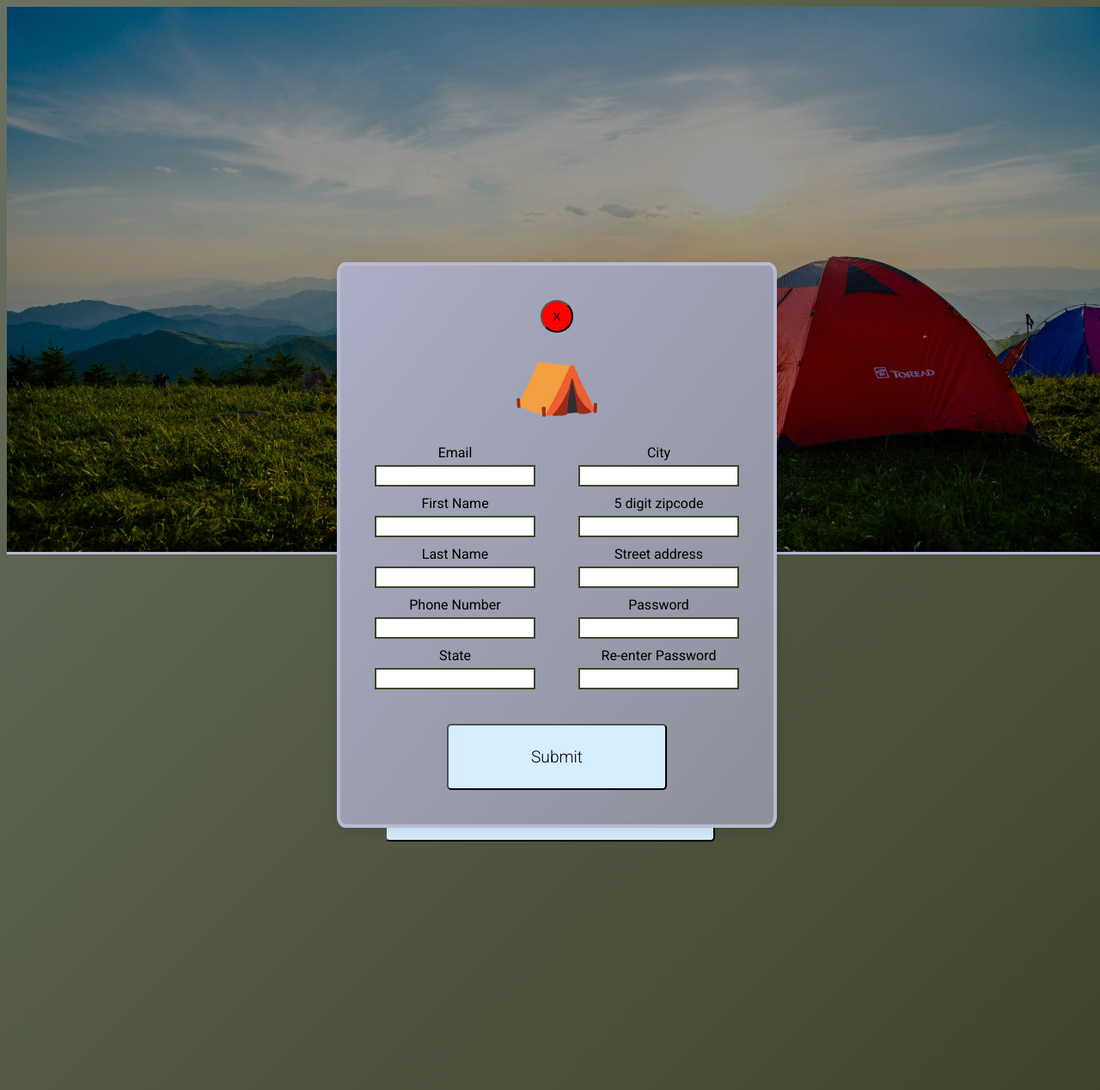
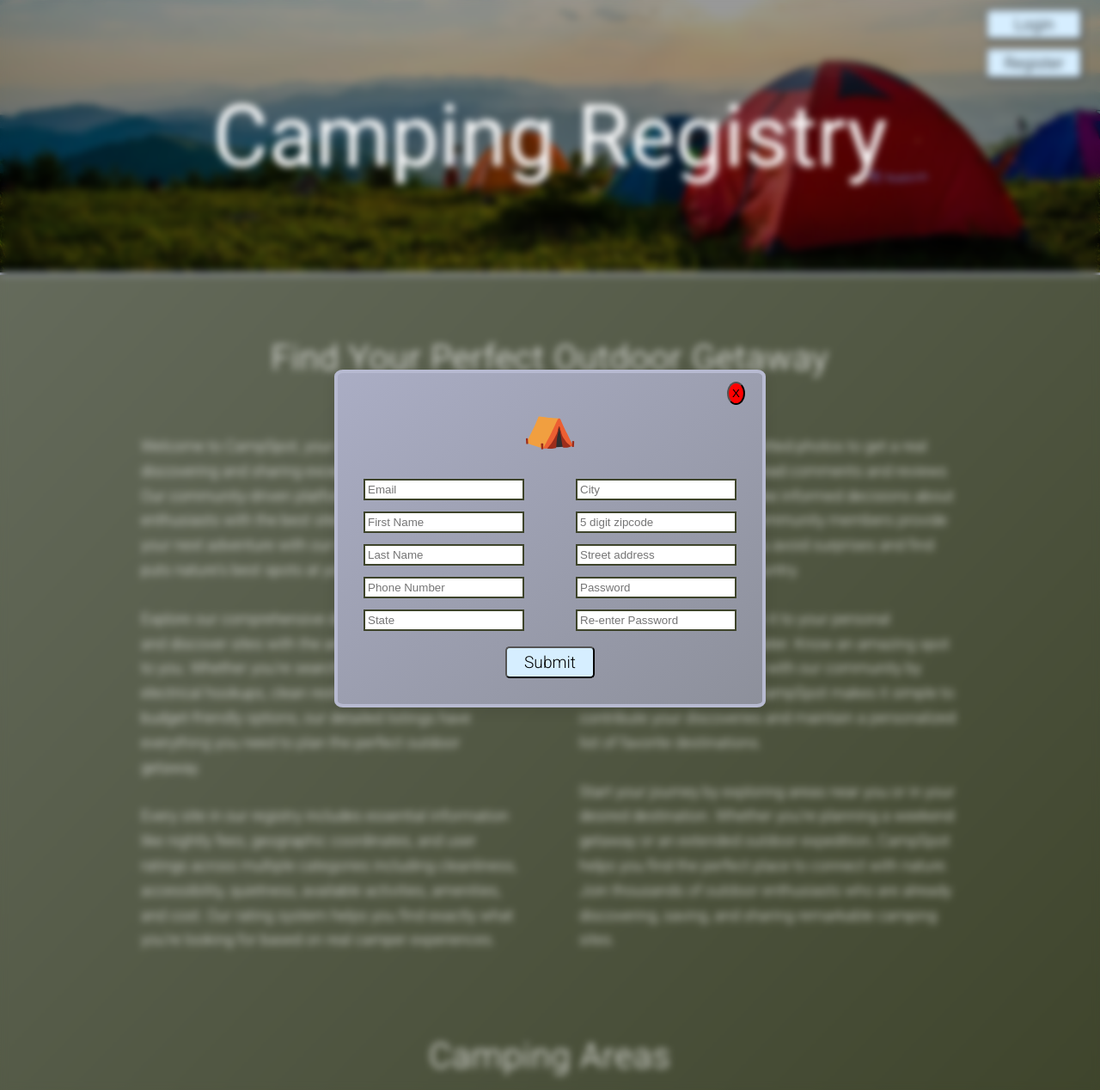
Before and after one commit to Qdavis24/CampingRegistry, a Flask app: page / in a window 1280 px wide, after a click on "Login". Shown: the whole page at 86% size. Run offline with Flask 3, Linux system fonts and the light colour scheme; data that the repository does not hold is empty; parts of the project's set-up code (start-up, migrations or seed data) failed here and were passed over; some libraries are stand-ins or nearby versions.

Commit message:
finish index page

```diff
--- a/app/static/styles.css
+++ b/app/static/styles.css
@@ -12,57 +12,84 @@
     --accent-border-dark: #7A7E87;   /* Darker version of dark grey */
     --accent-highlight: #9FA786;     /* Midtone between light and dark green */
 }
+body {
+    margin: 0;
+    padding: 0;
+    width: 100vw;
+    overflow-x: hidden;
+    background: linear-gradient(to bottom right,
+            var(--bg-light-green),
+            var(--bg-dark-green));
+}
 h1 {
     font-family: "Roboto", sans-serif;
     font-weight: 400;
     font-size: 100px;
     color: white;
 }
+h2 {
+    font-family: "Roboto", sans-serif;
+    font-weight: 300;
+    font-size: 40px;
+    color: white;
+    margin-top: 25px;
+    margin-bottom: 15px;
+    letter-spacing: 1px;
+}
+
+p {
+    font-family: "Roboto", sans-serif;
+    font-weight: 300;
+    font-size: 18px;
+    line-height: 1.6;
+    color: rgba(255, 255, 255, 0.9);
+    margin-bottom: 20px;
+    max-width: 800px;
+}
 .hero {
     width: 100vw;
-    height: 50vh;
+    height: 25vh;
+    position:relative;
     background-image: url("../static/hero_backdrop.jpg");
     background-size: cover;
-    background-position-y: 50%;
+    background-position-y: 62%;
     background-color: rgba(0, 0, 0, .4);
     background-blend-mode: overlay;
     border-bottom: solid var(--accent-border-light) 3px;
 }
+.blur-bg {
+    -webkit-backdrop-filter: blur(4px);
+    backdrop-filter: blur(4px);
+}
 
 .modal {
-    position: absolute;
+    position: fixed;
+    top: 0;
+    left: 0;
+    right: 0;
+    bottom: 0;
     z-index: 1;
     width: 100vw;
     height: 100vh;
-    -webkit-backdrop-filter: blur();
-    backdrop-filter: blur();
-    display: none;
+    opacity: 0;
+    transition: opacity .5s ease;
+    pointer-events: none;
+
 }
 .modal.active {
-    display: flex;
-}
-.grid {
-    margin-top: 50px;
-    width: 100vw;
-    display: grid;
-    grid-template-columns: repeat(3, 1fr);
-    gap: 8vw;
-}
-.grid-item {
-    background-color: var(--bg-light-grey);
-    border: 4px solid var(--accent-border-dark);
-    width: 100%;
-    height: 100%;
+    opacity: 1;
+    pointer-events: all;
+
 }
 .form-container {
     box-shadow: 0 4px 15px rgba(0,0,0,0.1);
-    padding: 40px;
+    padding: 30px;
     background: linear-gradient(to bottom right,
             var(--bg-light-grey),
             var(--bg-dark-grey));
     border: 4px solid var(--accent-border-light);
     border-radius: 2%;
-    max-height: 50vh;
+    position: relative;
 
 }
 
@@ -76,22 +103,34 @@ h1 {
     font-family: "Roboto", sans-serif;
     margin-top: 10px;
 }
-
-.close-button {
-    position: relative;
-    top: 0px;
-    right: 0px;
-    width: 3vw;
-    height: 3vh;
-    border-radius: 100%;
-    background-color: red;
+.grid {
+    margin-top: 50px;
+    width: 75vw;
+    display: grid;
+    grid-template-columns: repeat(3, 1fr);
+    gap: 8vw;
+}
+.grid-item {
+    background-color: var(--bg-light-grey);
+    border: 4px solid var(--accent-border-dark);
+    width: 100%;
+    height: 100%;
 }
 
+
+.top-right {
+    position: absolute;
+    top: 10px;
+    right: 20px;
+}
+.top-center {
+    position: absolute;
+    top:5px;
+}
 .button:hover {
     background-color: var(--bg-button-medium-blue);
 }
 .button {
-    margin-top: 40px;
     padding-top: 5px;
     padding-bottom: 5px;
     padding-left: 20px;
@@ -101,22 +140,40 @@ h1 {
     font-family: "Roboto", sans-serif;
     font-weight: 300;
     font-size: larger;
-    transition: background-color .3s ease-in-out;
+    transition: background-color .2s ease-in-out;
+}
+.button-close {
+    padding: 4px;
+    height:fit;
+    width: auto;
+    border-radius: 50%;
+    background-color: red;
+    transition: background-color .2s ease-in-out;
+}
+.button-close:hover {
+    background-color: lightcoral;
 }
 .button-large {
-    width: 30vw;
-    height: 10vh;
+    width: 30%;
+    height: 10%;
 }
 .button-medium {
-    width: 20vw;
-    height: 6vh;
+    width: 20%;
+    height: 6%;
 }
 .button-small {
-    width: 10vw;
-    height: 3vh;
+    width: 10%;
+    height: 3%;
+}
+.button-xsmall {
+    width: 4%;
+}
+.fit {
+    width: fit;
+    height: fit;
 }
 
-.full-screen {
+.background {
     background: linear-gradient(to bottom right,
             var(--bg-light-green),
             var(--bg-dark-green));
@@ -130,15 +187,42 @@ h1 {
     margin-top: 20px;
     display: flex;
     flex-direction: row;
-    gap: 50px;
+    gap: 60px;
 }
 
 .flex-col {
     display: flex;
     flex-direction: column;
+    gap: .5rem;
 }
 
 .flex-center {
     justify-content: center;
     align-items: center;
 }
+.container-xlarge {
+    width: 100%;
+}
+.container-large {
+    width: 75%;
+}
+.container-medium {
+    width: 50%;
+}
+.container-small {
+    width: 25%;
+}
+.text-container {
+    height: fit;
+}
+.text-container p {
+    padding: 4px;
+    transition: transform .5s ease, text-shadow 1s ease;
+    text-shadow: h-shadow v-shadow blur-radius color;
+}
+.text-container p:hover {
+    background-color: rgba(0, 0, 0, .3);
+    border-radius: 3px;
+    transform: scale(1.1);
+    text-shadow: 4px 4px 5px rgba(0, 0, 0, 0.5);
+}
--- a/app/templates/areas.html
+++ b/app/templates/areas.html
@@ -1,12 +1,16 @@
 {% extends "./partials/base.html"%}
+{%block title %}Camping Areas{% endblock %}
 {%block content %}
 {% if areas %}
-<div class="grid">
+
+    <div class="grid ">
         {% for area in areas %}
             <div class="flex flex-center grid-item">
                 <h2>{{area["name"]}}</h2>
             </div>
         {% endfor %}
         </div>
+
+
 {%endif%}
 {%endblock%}
--- a/app/templates/index.html
+++ b/app/templates/index.html
@@ -1,42 +1,45 @@
-{% from "macros/form_macros.html" import render_fields %}
-{% include 'svgs/svgs.html' %}
-{% extends "./partials/base.html" %}
-{% block content %}
-<div class="flex-col flex-center medium-container">
-    <button class="button button-large" onclick="loadModal('register-modal')">Login</button>
-    <button class="button button-large" onclick="loadModal('login-modal')">Register</button>
+{% from "macros/form_macros.html" import render_fields %} {% extends "./partials/base.html" %} {% block title %}Camping Registry{%endblock%} {% block content %}
+<div class="flex flex-center container-xlarge">
+    {% if not current_user.is_authenticated %}
+    <div class="flex-col flex-center container-large" style="margin-top: 3rem;">
+        <h2>Find Your Perfect Outdoor Getaway</h1>
+            <div class="flex-row flex-center">
+                <div class="text-container">
+                    <p>
+                        Welcome to CampSpot, your ultimate resource for discovering and sharing exceptional camping locations. Our community-driven platform connects outdoor enthusiasts with the best sites across the country. Find your next adventure with our easy-to-use interface that puts nature's best spots at your fingertips.
+                    </p>
+                    <p>
+                        Explore our comprehensive database of camping areas and discover sites with the amenities that matter most to you. Whether you're searching for locations with electrical hookups, clean restrooms, shower facilities, or budget-friendly options, our detailed listings have everything you need to plan the perfect outdoor getaway.
+                    </p>
+                    <p>
+                        Every site in our registry includes essential information like nightly fees, geographic coordinates, and user ratings across multiple categories including cleanliness, accessibility, quietness, available activities, amenities, and cost. Our rating system helps you find exactly what you're looking for based on real camper experiences.
+                    </p>
+                </div>
+                <div class="text-container">
+                    <p>
+                        Browse through user-submitted photos to get a real preview of each location. Read comments and reviews from fellow campers to make informed decisions about your next adventure. Our community members provide honest feedback to help you avoid surprises and find hidden gems across the country.
+                    </p>
+                    <p>
+                        Found a site you love? Save it to your personal collection for easy access later. Know an amazing spot that isn't listed yet? Share it with our community by creating a detailed listing. CampSpot makes it simple to contribute your discoveries and maintain a personalized list of favorite destinations.
+                    </p>
+                    <p>
+                        Start your journey by exploring areas near you or in your desired destination. Whether you're planning a weekend getaway or an extended outdoor expedition, CampSpot helps you find the perfect place to connect with nature. Join thousands of outdoor enthusiasts who are already discovering, saving, and sharing remarkable camping sites.
+                    </p>
+                </div>
+            </div>
+
+    </div>
+    {%endif%}
+
 </div>
-<div class="modal flex-center" id="login-modal">
-    <form class="form-container flex-col flex-center" method="POST" action="/register">
-        <button class="close-button" onclick="closeModal('login-modal')">X</button>
-        <svg width="100px" height="100px" viewBox="0 0 128 128" xmlns="http://www.w3.org/2000/svg"
-            xmlns:xlink="http://www.w3.org/1999/xlink" aria-hidden="true" role="img" class="iconify iconify--noto"
-            preserveAspectRatio="xMidYMid meet" fill="#000000">
-            <use href="#tent" />
-        </svg>
-        {{ render_fields(register_form, register_form_handler.fields, register_form_handler.break_point) }}
-    </form>
-</div>
-<div class="modal flex-center" id="register-modal">
-    <form class="form-container flex-col flex-center" method="POST" action="/login">
-        <button class="close-button" onclick="closeModal('register-modal')">X</button>
-        <svg width="100px" height="100px" viewBox="0 0 128 128" xmlns="http://www.w3.org/2000/svg"
-            xmlns:xlink="http://www.w3.org/1999/xlink" aria-hidden="true" role="img" class="iconify iconify--noto"
-            preserveAspectRatio="xMidYMid meet" fill="#000000">
-            <use href="#tent" />
-        </svg>
-        {{ render_fields(login_form, login_form_handler.fields, login_form_handler.break_point) }}
-    </form>
-</div>
-{%endblock %}
-{%block scripts %}
-<script>
-    function loadModal(modalId) {
-        document.getElementById(modalId).classList.add("active");
-    }
-    function closeModal(modalId) {
-        document.getElementById(modalId).classList.remove("active");
-    }
-
-</script>
+<div class="flex-col flex-center container-xlarge" style="margin-top: 3rem;">
+    <h2>Camping Areas</h1>
+    <div class="grid">
+        {% for area in areas %}
+            <div class="flex flex-center grid-item">
+                <h2>{{area["name"]}}</h2>
+            </div>
+        {% endfor %}
+        </div>
+    </div>
 {%endblock%}
--- a/app/templates/macros/form_macros.html
+++ b/app/templates/macros/form_macros.html
@@ -1,18 +1,7 @@
-{% macro render_fields(form, fields, break_point) %}
-{{ form.csrf_token }}
+
+{% macro render_fields(form, fields, break_point) %} {{ form.csrf_token }}
 <div class="flex-row">
-        <div class="flex-col flex-center">
-                {% for field in fields[:break_point] %}
-                {{ field.label(class="form-label") }}
-                {{ field(class="form-field") }}
-                {% endfor %}
-        </div>
-        <div class="flex-col flex-center">
-                {% for field in fields[break_point:] %}
-                {{ field.label(class="form-label") }}
-                {{ field(class="form-field") }}
-                {% endfor %}
-        </div>
+  <div class="flex-col flex-center">{% for field in fields[:break_point] %} {{ field(class="form-field", placeholder=field.label.text) }} {% endfor %}</div>
+  <div class="flex-col flex-center">{% for field in fields[break_point:] %} {{ field(class="form-field", placeholder=field.label.text) }} {% endfor %}</div>
 </div>
-{{ form.submit(class="button button-medium")}}
-{% endmacro %}
+{{ form.submit(class="button fit", style="margin-top: 10px;")}} {% endmacro %}
--- a/app/templates/partials/base.html
+++ b/app/templates/partials/base.html
@@ -1,22 +1,52 @@
+{% include 'svgs/svgs.html' %}
 <!DOCTYPE html>
 <html lang="en">
-
   <head>
-    <meta charset="UTF-8">
-    <meta name="viewport" content="width=device-width, initial-scale=1.0">
+    <meta charset="UTF-8" />
+    <meta name="viewport" content="width=device-width, initial-scale=1.0" />
     <title>Document</title>
-    <link rel="Stylesheet" type="text/css" href="../static/styles.css">
+    <link rel="Stylesheet" type="text/css" href="../static/styles.css" />
   </head>
 
-<body class="full-screen flex-col">
+  <body>
     <div class="flex flex-center hero">
+      {% if current_user.is_authenticated %}
+      <button class="button button-xsmall top-right flex flex-center">Logout</button>
+      {% else %}
+      <div class="flex-col top-right">
+        <button class="button fit flex flex-center" onclick="loadModal('login-modal')">Login</button>
+        <button class="button fit flex flex-center" onclick="loadModal('register-modal')">Register</button>
+      </div>
+
+      {%endif%}
       <h1>{% block title %}{% endblock %}</h1>
     </div>
-        {% block content %}
-        {% endblock %}
-    {% block scripts %}
-
-    {% endblock %}
+    {% block content %} {% endblock %}
+    <div class="modal flex flex-center blur-bg" id="login-modal">
+      <form class="form-container flex-col flex-center" method="POST" action="/register">
+        <svg width="60px" height="60px">
+            <use href="#tent" />
+          </svg>
+        <button class="button-close fit top-right" onclick="closeModal('login-modal')">X</button>
+        {{ render_fields(register_form, register_form_handler.fields, register_form_handler.break_point) }}
+      </form>
+    </div>
+    <div class="modal flex flex-center blur-bg" id="register-modal">
+      <form class="form-container flex-col flex-center" method="POST" action="/login">
+        <svg width="60px" height="60px">
+          <use href="#tent" />
+        </svg>
+        <button class="button-close fit top-right" onclick="closeModal('register-modal')">X</button>
+        {{ render_fields(login_form, login_form_handler.fields, login_form_handler.break_point) }}
+      </form>
+    </div>
+    <script>
+      function loadModal(modalId) {
+        document.getElementById(modalId).classList.add("active");
+      }
+      function closeModal(modalId) {
+        document.getElementById(modalId).classList.remove("active");
+      }
+    </script>
   </body>
-
 </html>
--- a/app/templates/svgs/svgs.html
+++ b/app/templates/svgs/svgs.html
@@ -1,6 +1,6 @@
-<svg width="0" height="0" xmlns="http://www.w3.org/2000/svg">
+<svg xmlns="http://www.w3.org/2000/svg" width="0" height="0">
     <defs>
-        <symbol id="tent">
+        <symbol id="tent" viewBox="0 0 128 128">
                 <g id="SVGRepo_bgCarrier" stroke-width="0"></g>
                 <g id="SVGRepo_tracerCarrier" stroke-linecap="round" stroke-linejoin="round"></g>
                 <g id="SVGRepo_iconCarrier">
--- a/app/views.py
+++ b/app/views.py
@@ -17,12 +17,19 @@ def index(register_form=None, login_form=None):
     register_form_handler: FormHandler = FormHandler(register_form)
     login_form: LoginForm = login_form or LoginForm()
     login_form_handler: FormHandler = FormHandler(login_form)
+    with current_app.retrieve_db_connection() as (connection, cursor):
+        try:
+            cursor.execute("SELECT * FROM area;")
+            areas = cursor.fetchall()
+        except Exception as e:
+            logging.error(e)
     return render_template(
         "index.html",
         register_form=register_form,
         register_form_handler=register_form_handler,
         login_form=login_form,
-        login_form_handler=login_form_handler
+        login_form_handler=login_form_handler,
+        areas=areas
     )
 
 
@@ -90,7 +97,6 @@ def areas():
         try:
             cursor.execute("SELECT * FROM area;")
             areas = cursor.fetchall()
-            print(areas)
         except Exception as e:
             logging.error(e)
     return render_template("areas.html", areas=areas)
```
Lines whose indentation alone changed are shown as unchanged.
